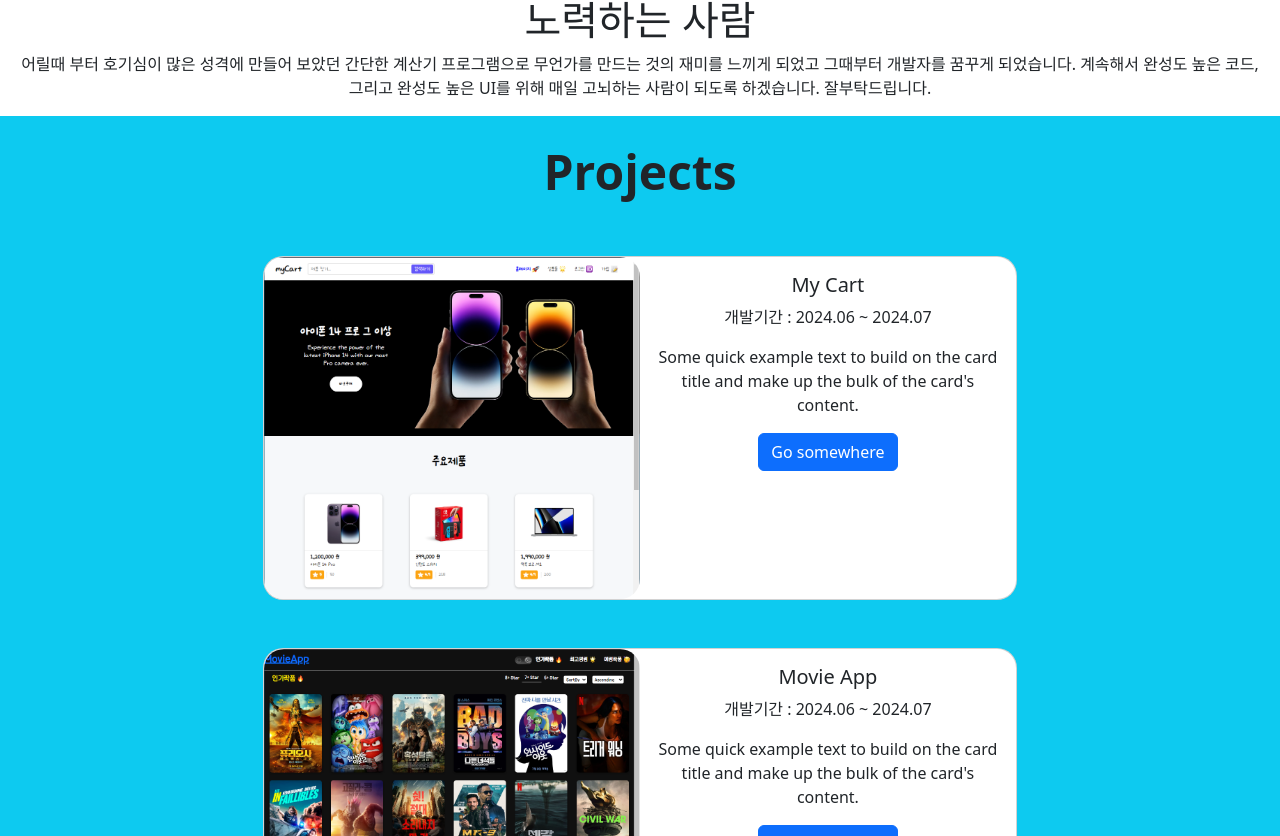
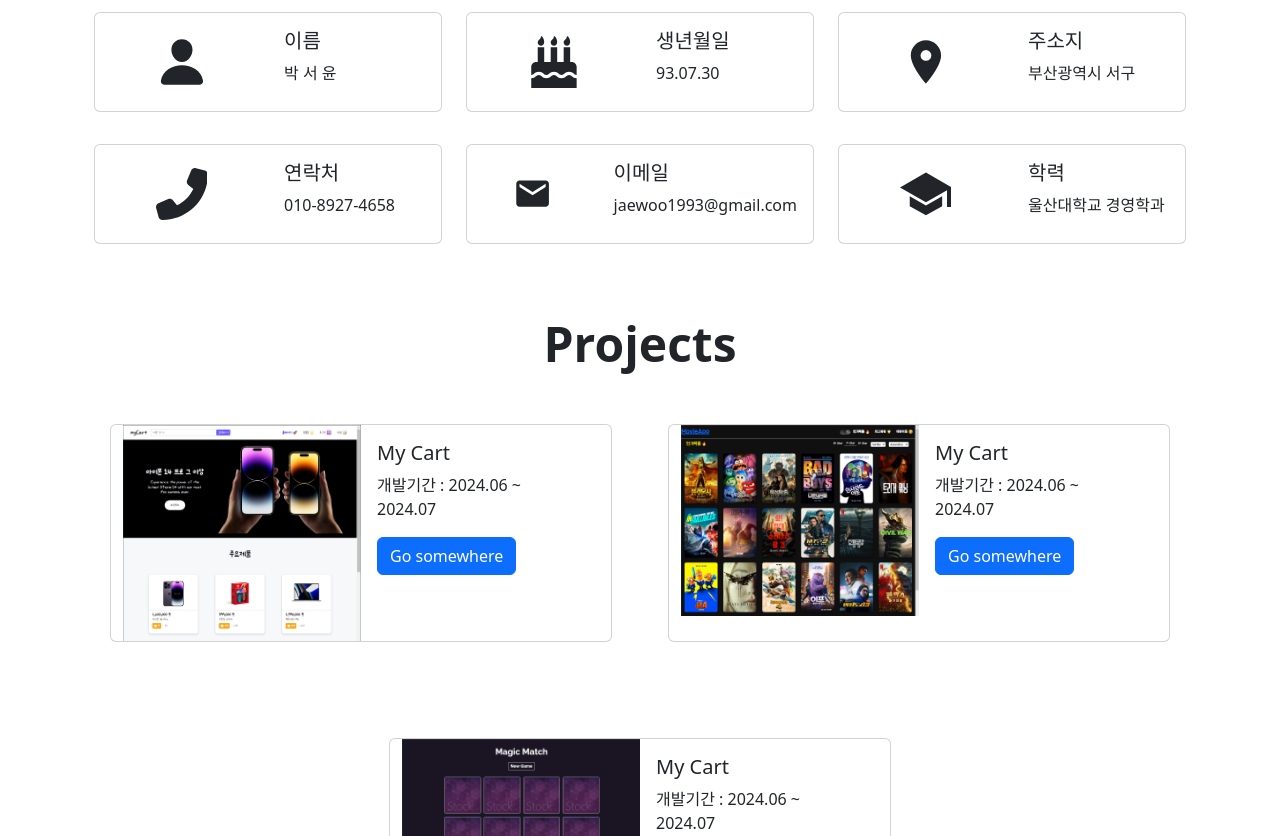
Before and after one commit to kyle9742/Portfolio, a React (Vite) app: page / in a window 1280 px wide. Shown: the part 704-1540 px from the top of the page. Built offline with nearby package versions, Linux system fonts and the light colour scheme.

Commit message:
07/05 수정 내용

```diff
--- a/src/App.css
+++ b/src/App.css
@@ -3,3 +3,9 @@
     padding: 0;
     margin: 0;
   }
+
+  .title {
+    font-size: 3rem;
+    margin-bottom: 20px;
+    font-weight: bold;
+  }
--- a/src/App.jsx
+++ b/src/App.jsx
@@ -10,9 +10,11 @@
     <div className="app">
       <Navbar />
       <Home />
-      <About />
-      <Project />
-      <Contact />
+      <div className="container">
+        <About />
+        <Project />
+        <Contact />
+      </div>
     </div>
   );
 }
--- /dev/null
+++ b/src/components/AboutCard.jsx
@@ -0,0 +1,30 @@
+import React from "react";
+import { FaBirthdayCake } from "react-icons/fa";
+import { FaPhoneFlip } from "react-icons/fa6";
+import { IoPerson, IoSchoolSharp } from "react-icons/io5";
+import { MdEmail, MdPlace } from "react-icons/md";
+
+const selectIcon = {
+  name: <IoPerson />,
+  birth: <FaBirthdayCake />,
+  address: <MdPlace />,
+  phone: <FaPhoneFlip />,
+  email: <MdEmail />,
+  edu: <IoSchoolSharp />,
+};
+
+const AboutCard = ({ title, content, icon }) => {
+  return (
+    <div className="col my-3">
+      <div className="card aboutCard d-flex flex-row">
+        <div className="icon-container">{selectIcon[icon]}</div>
+        <div className="card-body">
+          <h5 className="card-title">{title}</h5>
+          <p className="card-text">{content}</p>
+        </div>
+      </div>
+    </div>
+  );
+};
+
+export default AboutCard;
--- a/src/components/Navbar.jsx
+++ b/src/components/Navbar.jsx
@@ -1,7 +1,7 @@
 /* eslint-disable react/no-unescaped-entities */
 import { useState, useEffect } from 'react';
 import 'bootstrap/dist/css/bootstrap.min.css';
-import './Navbar.css'; // CSS 파일 임포트
+import './Navbar.css';
 
 const Navbar = () => {
   const [scrolled, setScrolled] = useState(false);
--- /dev/null
+++ b/src/components/ProjectCard.css
@@ -0,0 +1,9 @@
+.projectCard{
+    width:45% !important;
+}
+.ml-10p{
+    margin-left: 10px;
+}
+.mr-10p{
+    margin-right: 10px;
+}
--- /dev/null
+++ b/src/components/ProjectCard.jsx
@@ -0,0 +1,26 @@
+import React from "react";
+import './ProjectCard.css';
+const selectImage = {
+  one: <img src="src\assets\myCart.png" className="img-fluid" />,
+  two: <img src="src\assets\movieapp.png" className="img-fluid" />,
+  three: <img src="src\assets\magic-memory.png" className="img-fluid" />,
+};
+
+const projectCard = ({ title, term, image, lr }) => {
+  return (
+    <div className={`card my-5 projectCard mx-auto ${lr ==="left" ? 'mr-10p' : 'ml-10p'}`}>
+      <div className="row g-0">
+        <div className="col-md-6">{selectImage[image]}</div>
+        <div className="col-md-6">
+          <div className="card-body">
+            <h5 className="card-title">{title}</h5>
+            <p className="card-text">{term}</p>
+            <a href="#" className="btn btn-primary">Go somewhere</a>
+          </div>
+        </div>
+      </div>
+    </div>
+  );
+};
+
+export default projectCard;
--- a/src/pages/About.css
+++ b/src/pages/About.css
@@ -1,5 +1,22 @@
-.title {
-    font-size: 3rem;
-    margin-bottom: 20px;
-    font-weight: bold;
-  }
+.aboutCard {
+  height: 100px;
+  display: flex;
+  flex-direction: column;
+  justify-content: space-between;
+}
+
+.icon-container {
+  width: 50%;
+  display: flex;
+  align-items: center;
+  justify-content: center;
+}
+
+.card-body {
+  flex-grow: 1;
+}
+
+.icon-container svg {
+  width: 30%;
+  height: auto;
+}
--- a/src/pages/About.jsx
+++ b/src/pages/About.jsx
@@ -1,13 +1,19 @@
 import React from "react";
 import "./About.css";
+import AboutCard from "../components/AboutCard";
 
 const About = () => {
   return (
-    <div className="about container-fluid text-center" id="about">
-      <div className="title mt-5">About Me</div>
-      <div className="me">
-        <h1>노력하는 사람</h1>
-        <p>어릴때 부터 호기심이 많은 성격에 만들어 보았던 간단한 계산기 프로그램으로 무언가를 만드는 것의 재미를 느끼게 되었고 그때부터 개발자를 꿈꾸게 되었습니다. 계속해서 완성도 높은 코드, 그리고 완성도 높은 UI를 위해 매일 고뇌하는 사람이 되도록 하겠습니다. 잘부탁드립니다.</p>
+    <div className="about container-fluid" id="about">
+      <div className="title text-center mt-5">About Me</div>
+
+      <div className="row row-cols-1 row-cols-sm-2 row-cols-lg-3">
+        <AboutCard title="이름" content="박 서 윤" icon="name" />
+        <AboutCard title="생년월일" content="93.07.30" icon="birth" />
+        <AboutCard title="주소지" content="부산광역시 서구" icon="address" />
+        <AboutCard title="연락처" content="010-8927-4658" icon="phone" />
+        <AboutCard title="이메일" content="jaewoo1993@gmail.com" icon="email" />
+        <AboutCard title="학력" content="울산대학교 경영학과" icon="edu" />
       </div>
     </div>
   );
--- a/src/pages/Project.css
+++ /dev/null
@@ -1,18 +0,0 @@
-.cardList {
-  padding-top: 20px;
-}
-.card {
-  max-width: 60%;
-  border-radius: 20px;
-}
-.card img {
-  width: 50%;
-  height: auto;
-  object-fit: cover;
-  border-radius: 20px;
-}
-.title {
-  font-size: 3rem;
-  margin-bottom: 20px;
-  font-weight: bold;
-}
--- a/src/pages/Project.jsx
+++ b/src/pages/Project.jsx
@@ -1,44 +1,15 @@
 import React from "react";
-import "./Project.css";
+import ProjectCard from "../components/ProjectCard";
 
 const Project = () => {
   return (
-    <div className="cardList container-fluid text-center bg-info" id="project">
-      <div className="title">Projects</div>
+    <div className="project container-fluid" id="project">
+      <div className="title text-center mt-5">Projects</div>
 
-      <div className="card d-flex flex-row mx-auto mt-5 w-75">
-        <img src="src\assets\myCart.png" className="card-img-top" alt="..."></img>
-        <div className="card-body">
-          <h5 className="card-title">My Cart</h5>
-          <p className="card-text">개발기간 : 2024.06 ~ 2024.07</p>
-          <p className="card-text">Some quick example text to build on the card title and make up the bulk of the card's content.</p>
-          <a href="#" className="btn btn-primary">
-            Go somewhere
-          </a>
-        </div>
-      </div>
-      <div className="card d-flex flex-row mx-auto mt-5 w-75">
-        <img src="src\assets\movieapp.png" className="card-img-top" alt="..."></img>
-        <div className="card-body">
-          <h5 className="card-title">Movie App</h5>
-          <p className="card-text">개발기간 : 2024.06 ~ 2024.07</p>
-          <p className="card-text">Some quick example text to build on the card title and make up the bulk of the card's content.</p>
-          <a href="#" className="btn btn-primary">
-            Go somewhere
-          </a>
-        </div>
-      </div>
-
-      <div className="card d-flex flex-row mx-auto mt-5 w-75">
-        <img src="src\assets\magic-memory.png" className="card-img-top" alt="..."></img>
-        <div className="card-body">
-          <h5 className="card-title">매직메모리 게임</h5>
-          <p className="card-text">개발기간 : 2024.06 ~ 2024.07</p>
-          <p className="card-text">Some quick example text to build on the card title and make up the bulk of the card's content.</p>
-          <a href="#" className="btn btn-primary">
-            Go somewhere
-          </a>
-        </div>
+      <div className="row row-cols-1 row-cols-md-2 g-4">
+        <ProjectCard title="My Cart" term="개발기간 : 2024.06 ~ 2024.07" image="one" lr="left"/>
+        <ProjectCard title="My Cart" term="개발기간 : 2024.06 ~ 2024.07" image="two" lr="right"/>
+        <ProjectCard title="My Cart" term="개발기간 : 2024.06 ~ 2024.07" image="three" lr="left" />
       </div>
     </div>
   );
```
Also changed, not shown: src/pages/Skills.jsx (added, +11 -0 lines).
